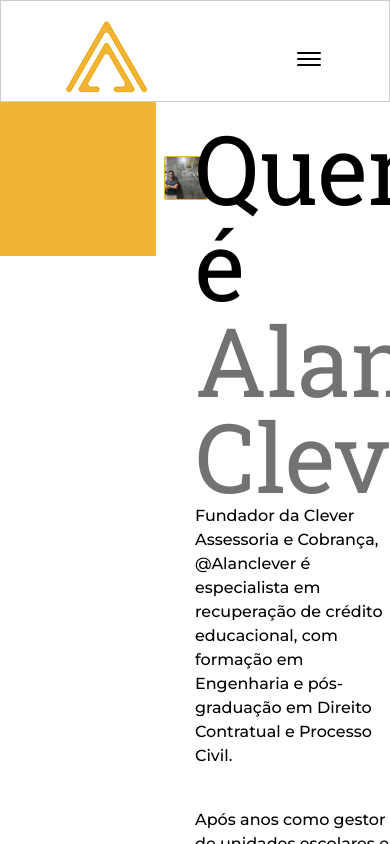
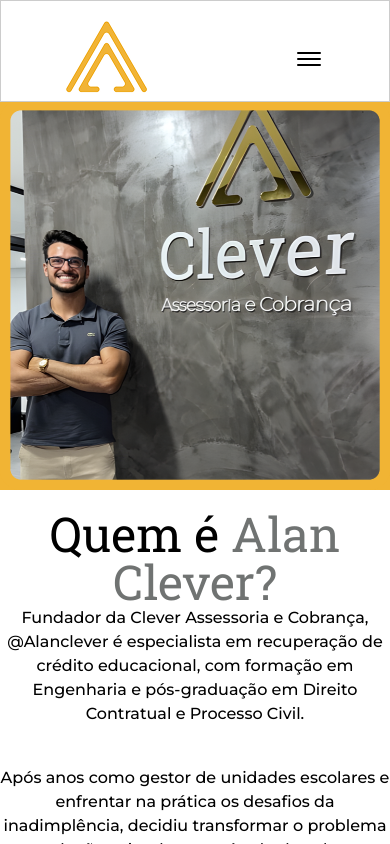
Before and after one commit to Clever-Cobranca/cleverSite2.0, a React (Vite) app: page /Educacao in a window 390 px wide. Built offline with nearby package versions, Linux system fonts and the light colour scheme.

Commit message:
Tela de educação com a responsividade completa

```diff
--- a/src/Pages/Educacao.jsx
+++ b/src/Pages/Educacao.jsx
@@ -7,14 +7,14 @@ export default function Educacao(){
         <>
             <Header />
             <main className="mt-25 mb-25">
-                <section className="flex justify-between">
-                    <div className="w-2/5 h-full p-14 bg-[#F1B434]">
-                        <img className="ml-27" src={Alan}/>
+                <section className="md:flex md:justify-between">
+                    <div className="md:w-2/5 md:h-full bg-[#F1B434]">
+                        <img className="md:ml-27" src={Alan}/>
                     </div>
 
-                    <div className="w-1/2 mt-5">
-                        <h1 className="font-family-roboto-slab text-8xl">Quem é <span className="text-[#707372]">Alan Clever?</span></h1>
-                        <div className="flex flex-col gap-10">
+                    <div className="md:w-1/2 mt-5 text-center md:text-start">
+                        <h1 className="font-family-roboto-slab text-5xl md:text-8xl">Quem é <span className="text-[#707372]">Alan Clever?</span></h1>
+                        <div className="flex flex-col items-center md:items-start gap-10">
                             <p>Fundador da Clever Assessoria e Cobrança, @Alanclever é especialista em recuperação de crédito educacional, com formação em Engenharia e pós-graduação em Direito Contratual e Processo Civil.</p>
                             <p>Após anos como gestor de unidades escolares e enfrentar na prática os desafios da inadimplência, decidiu transformar o problema em solução, criando um método de cobrança estruturado, firme e ético, que já recuperou milhares de contratos em todo o Brasil.</p>
                             <p>Hoje, Alan lidera a Clever com foco absoluto em resultados, legalidade e transformação do setor educacional por meio da cobrança inteligente.</p>
@@ -25,24 +25,25 @@ export default function Educacao(){
                 </section>
 
                 <section>
-                    <h2 className="text-center font-family-roboto-slab font-bold text-8xl p-7">Produtos Pagos</h2>
+                    <h2 className="text-center font-family-roboto-slab font-bold text-4xl mb:text-8xl p-7">Produtos Pagos</h2>
 
-                    <div className="flex justify-center gap-5">
-                        <div className="flex w-2/5 h-4/12 justify-around bg-[#E2E2E2] items-center p-3 rounded-4xl">
-                            <img className="size-4/12 rounded-2xl" src={EbookCapa} />
-                            <div className="flex flex-col w-1/2  items-center justify-center gap-7">
+                    <div className="flex flex-col md:flex-row p-10 md:p-0 justify-center gap-5 md:gap-15">
+
+                        <div className="flex flex-col md:flex-row items-center md:flex md:w-1/3 md:text-center h-4/12 gap-5 justify-around bg-[#E2E2E2] items-center p-3 rounded-4xl">
+                            <img className="rounded-2xl md:h-full md:w-1/2" src={EbookCapa} />
+                            <div className="flex flex-col mb:w-1/2 items-center justify-center gap-7">
                                 <h3 className="font-bold text-2xl">Cobrança Sem medo, Escola Sem prejuízo</h3>
                                 <p>Reduza a inadimplência, estruture processos eficazes e profissionalize a cobrança em sua escola. </p>
                                 <a target="_blank" href="https://pay.hotmart.com/F99606678F?bid=1765816975227" className="bg-[#F1B434] w-full text-center rounded-3xl text-[#fff] p-3 hover:bg-[#000]/70 transition-all duration-500 cursor-pointer">
-                                    <button>Comprar</button>
+                                    <button className="">Comprar</button>
                                 </a>
                             </div>
                         </div>
 
-                        <div className="flex w-2/5 h-4/12 justify-around bg-[#E2E2E2] items-center p-3 rounded-4xl">
-                            <img className="size-4/12 rounded-2xl" src={EbookCapa} />
-                            <div className="flex flex-col w-1/2 items-center justify-center gap-7">
-                                <h3 className="font-bold  text-2xl">Cobrança Sem medo, Escola Sem prejuízo</h3>
+                        <div className="flex flex-col md:flex-row items-center md:flex md:w-1/3 md:text-center h-4/12 gap-5 justify-around bg-[#E2E2E2] items-center p-3 rounded-4xl">
+                            <img className="rounded-2xl md:h-full md:w-1/2" src={EbookCapa} />
+                            <div className="flex flex-col mb:w-1/2 items-center justify-center gap-7">
+                                <h3 className="font-bold text-2xl">Cobrança Sem medo, Escola Sem prejuízo</h3>
                                 <p>Reduza a inadimplência, estruture processos eficazes e profissionalize a cobrança em sua escola. </p>
                                 <a target="_blank" href="https://pay.hotmart.com/F99606678F?bid=1765816975227" className="bg-[#F1B434] w-full text-center rounded-3xl text-[#fff] p-3 hover:bg-[#000]/70 transition-all duration-500 cursor-pointer">
                                     <button className="">Comprar</button>
--- a/src/Pages/Sobre.jsx
+++ b/src/Pages/Sobre.jsx
@@ -16,7 +16,7 @@ export default function Sobre() {
           className="object-scale-down"
         />
         <div className="flex justify-between max-lg:justify-center w-full mt-5 flex-wrap">
-          <img className="Laurinha da Clever" src={LauraManifesto} />
+          <img className="size-2/4 md:size-auto" src={LauraManifesto} alt="Laurinha da Clever"/>
           <div className="lg:w-1/2 p-5">
             <h1 className="text-[clamp(2.5rem,6vw,6.2rem)]  leading-tight font-family-roboto-slab font-bold py-2">
               Nosso Manifesto
```
